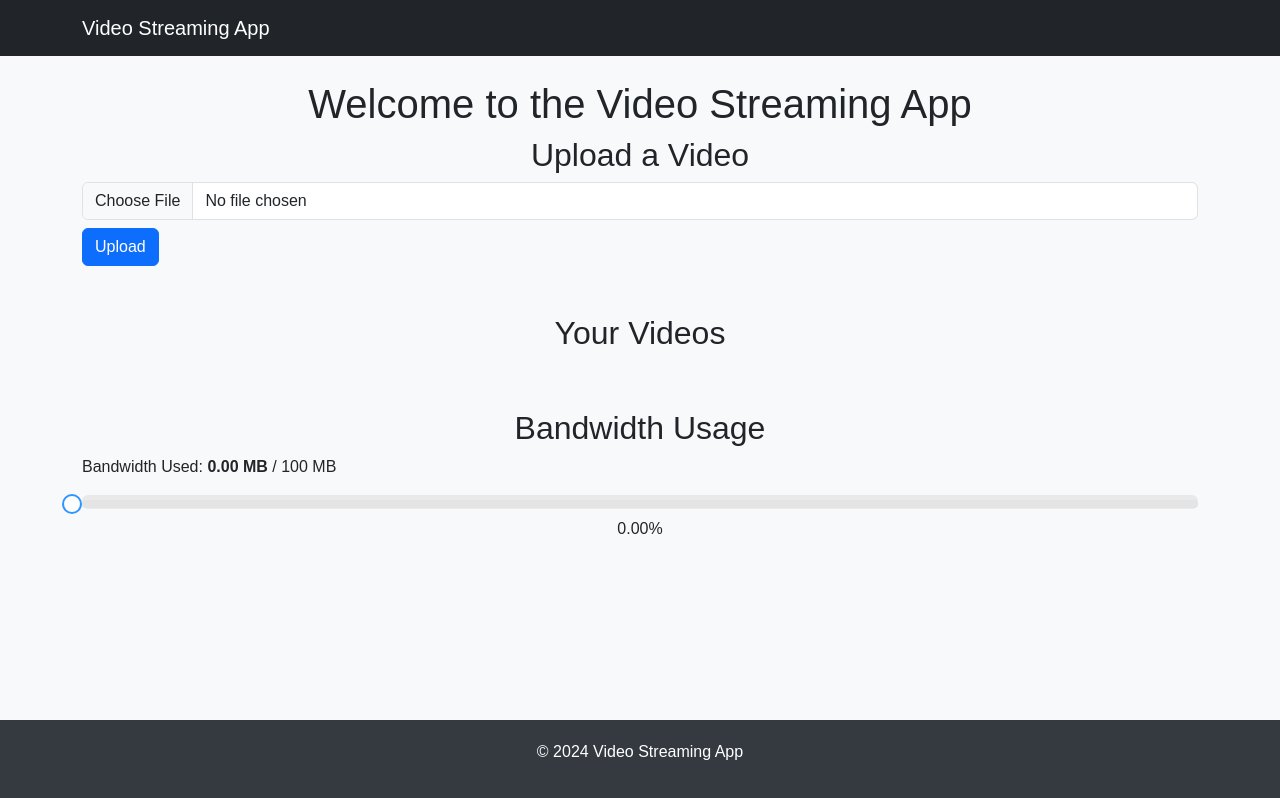
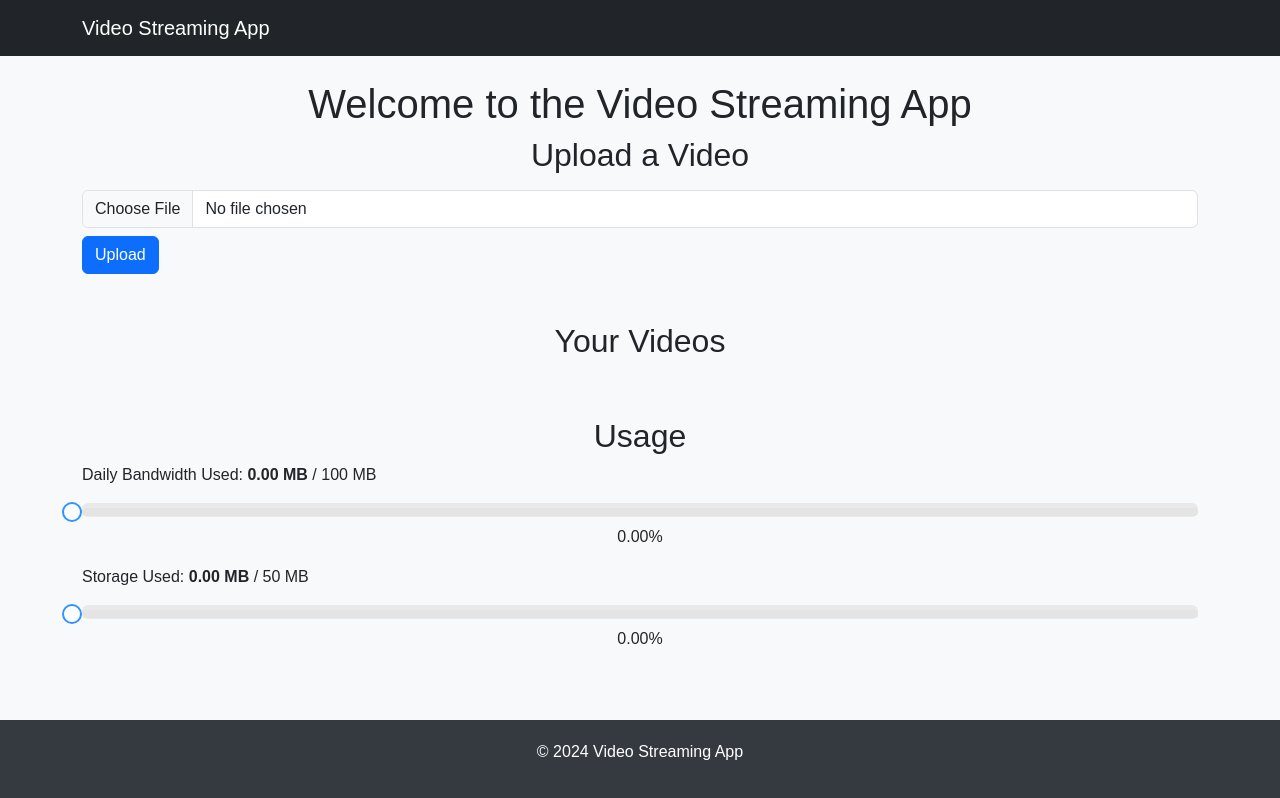
Before and after one commit to imama13/cc_frontend, a React (Create React App) app: page / in a window 1280 px wide. Built offline with nearby package versions, Linux system fonts and the light colour scheme; sample sign-in values are in the browser's storage.

Commit message:
Usage Monitoring has been added

```diff
--- a/package.json
+++ b/package.json
@@ -6,6 +6,7 @@
     "@testing-library/jest-dom": "^5.17.0",
     "@testing-library/react": "^13.4.0",
     "@testing-library/user-event": "^13.5.0",
+    "axios": "^1.7.9",
     "bootstrap": "^5.3.3",
     "rc-slider": "^11.1.7",
     "react": "^19.0.0",
--- a/src/components/StatsSection.js
+++ b/src/components/StatsSection.js
@@ -2,21 +2,21 @@ import React from "react";
 import Slider from "rc-slider";
 import "rc-slider/assets/index.css";
 
-function StatsSection({ bandwidthUsed, maxBandwidth = 100 }) {
+function StatsSection({ bandwidthUsed, maxBandwidth = 100, storageUsed, maxStorage = 50 }) {
   // Calculate percentage for the slider
   const bandwidthPercentage = Math.min((bandwidthUsed / maxBandwidth) * 100, 100);
+  const storagePercentage = Math.min((storageUsed / maxStorage) * 100, 100);
 
   return (
     <section id="stats-section" className="my-4">
-      <h2>Bandwidth Usage</h2>
+      <h2>Usage</h2>
       <div className="mb-3">
         <p>
-          Bandwidth Used: <strong>{bandwidthUsed.toFixed(2)} MB</strong> / {maxBandwidth} MB
+          Daily Bandwidth Used: <strong>{bandwidthUsed.toFixed(2)} MB</strong> / {maxBandwidth} MB
         </p>
         <Slider
           value={bandwidthPercentage}
           max={100}
-          disabled
           trackStyle={{ backgroundColor: "#007bff", height: 8 }}
           handleStyle={{
             borderColor: "#007bff",
@@ -27,8 +27,30 @@ function StatsSection({ bandwidthUsed, maxBandwidth = 100 }) {
             backgroundColor: "#fff",
           }}
           railStyle={{ backgroundColor: "#e4e4e4", height: 8 }}
+          disabled
         />
         <p className="mt-2 text-center">{bandwidthPercentage.toFixed(2)}%</p>
+      </div>
+      <div className="mb-3">
+        <p>
+          Storage Used: <strong>{storageUsed.toFixed(2)} MB</strong> / {maxStorage} MB
+        </p>
+        <Slider
+          value={storagePercentage}
+          max={100}
+          trackStyle={{ backgroundColor: "#007bff", height: 8 }}
+          handleStyle={{
+            borderColor: "#007bff",
+            height: 20,
+            width: 20,
+            marginLeft: -10,
+            marginTop: -6,
+            backgroundColor: "#fff",
+          }}
+          railStyle={{ backgroundColor: "#e4e4e4", height: 8 }}
+          disabled
+        />
+        <p className="mt-2 text-center">{storagePercentage.toFixed(2)}%</p>
       </div>
     </section>
   );
--- a/src/components/UploadSection.js
+++ b/src/components/UploadSection.js
@@ -2,15 +2,23 @@ import React, { useState } from "react";
 
 function UploadSection({ onUpload }) {
   const [videoFile, setVideoFile] = useState(null);
+  const [videoSize, setVideoSize] = useState(0); // Video size in MB
+  const [status, setStatus] = useState(null);
 
   const handleFileChange = (e) => {
     setVideoFile(e.target.files[0]);
+    const file = e.target.files[0];
+    if (file) {
+      const sizeInMB = file.size / 1024 / 1024; // Convert bytes to MB
+      setVideoSize(sizeInMB); // Convert bytes to MB
+      setStatus('Selected file: ' + file.name + ' (' + sizeInMB.toFixed(2) + ' MB)');
+    }
   };
 
   const handleSubmit = (e) => {
     e.preventDefault();
     if (videoFile) {
-      onUpload(videoFile);
+      onUpload(videoFile, videoSize);
       setVideoFile(null);
     }
   };
@@ -18,6 +26,7 @@ function UploadSection({ onUpload }) {
   return (
     <section id="upload-section" className="mb-5">
       <h2>Upload a Video</h2>
+      <p>{status}</p>
       <form onSubmit={handleSubmit}>
         <input
           type="file"
--- a/src/pages/Home.js
+++ b/src/pages/Home.js
@@ -5,19 +5,31 @@ import VideoListSection from "../components/VideoListSection";
 import StatsSection from "../components/StatsSection";
 import Footer from "../components/Footer";
 import '../styles/styles.css'
+import { UploadVideo } from '../utils/UploadVideo';
 // index.js or App.js
+import { useAuth } from "../context/AuthContext";
 import 'bootstrap/dist/css/bootstrap.min.css';
 
 
 function Home() {
+  const { user } = useAuth();
   const [videos, setVideos] = useState([]);
   const [storageUsed, setStorageUsed] = useState(0);
   const [bandwidthUsed, setBandwidthUsed] = useState(0);
 
-  const handleUpload = (video) => {
-    // Logic for uploading video
-    setVideos((prevVideos) => [...prevVideos, video]);
-    setStorageUsed((prev) => prev + video.size / (1024 * 1024)); // Convert bytes to MB
+   const handleUpload = async (videoFile, videoSize) => {
+    if (!user) {
+      alert("You must be logged in to upload videos.");
+      return;
+    }
+
+    try {
+      await UploadVideo(videoFile, videoSize, user.username);
+      // Optionally update state after successful upload
+      console.log("Video uploaded successfully");
+    } catch (error) {
+      console.error("Error uploading video:", error.message);
+    }
   };
 
   return (
--- /dev/null
+++ b/src/utils/UploadVideo.js
@@ -0,0 +1,35 @@
+import axios from "axios";
+import { useAuth } from "../context/AuthContext";
+
+export async function UploadVideo(videoFile, videoSize, username) {
+  // get username
+
+  if (!username) {
+    console.error("User not logged in");
+    throw new Error("User not logged in");
+  }
+
+  const addUsageEndpoint = "https://usagemnt-serv-784197206225.us-central1.run.app/api/addUsage"
+  const getUsageEndpoint = "https://usagemnt-serv-784197206225.us-central1.run.app/api/getUsage"
+
+  // Make json with username and videoSize
+  const metadata = {
+    "user_id": username,
+    "usage": videoSize,
+  };
+
+  try {
+    const response = await axios.post(addUsageEndpoint, metadata, {
+      headers: {
+        "Content-Type": "application/json",
+      },
+    });
+
+    if (response.status !== 200) {
+      throw new Error(response.data.message || "Something went wrong.");
+    }
+  } catch (error) {
+    alert(`Error: ${error.response?.data?.message || error.message}`);
+  }
+
+}
```
Also changed, not shown: 1 other file (tests, documents, lock files or other folders).
